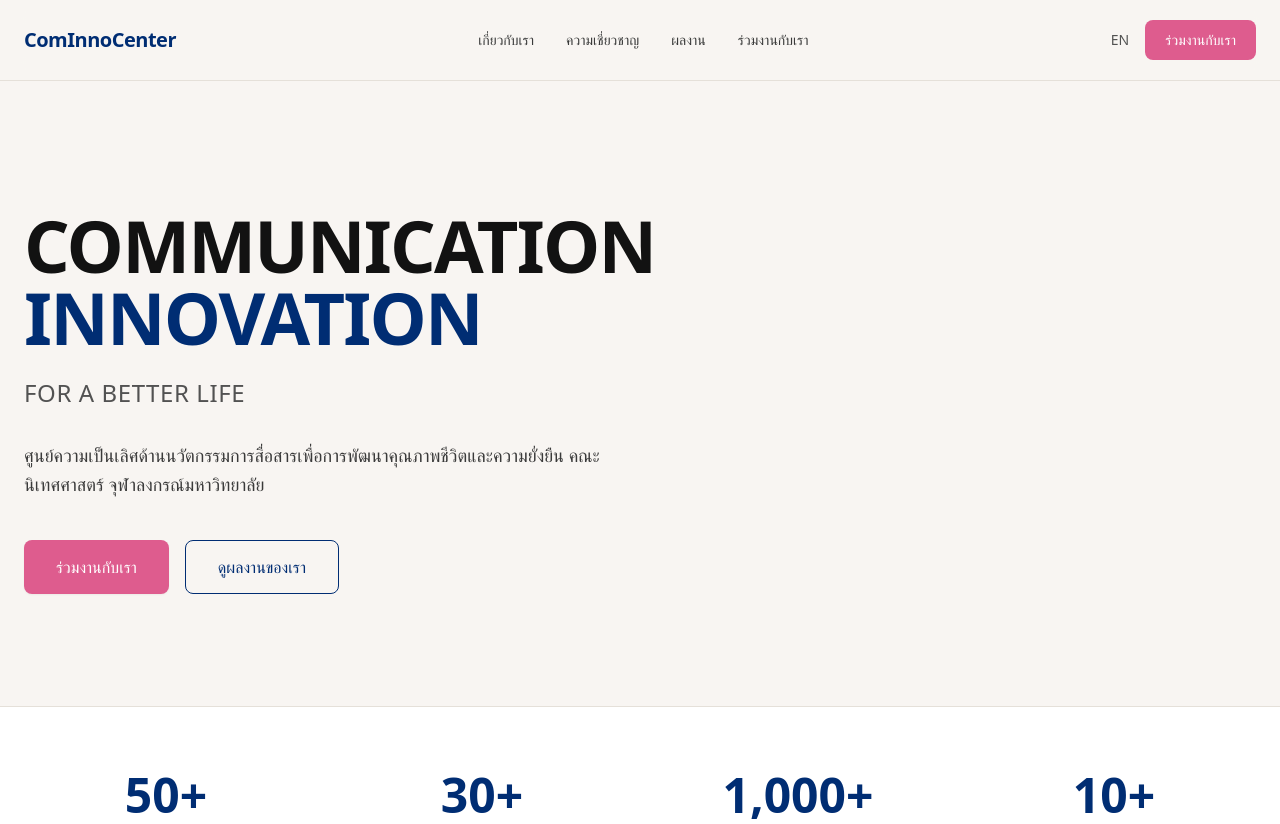
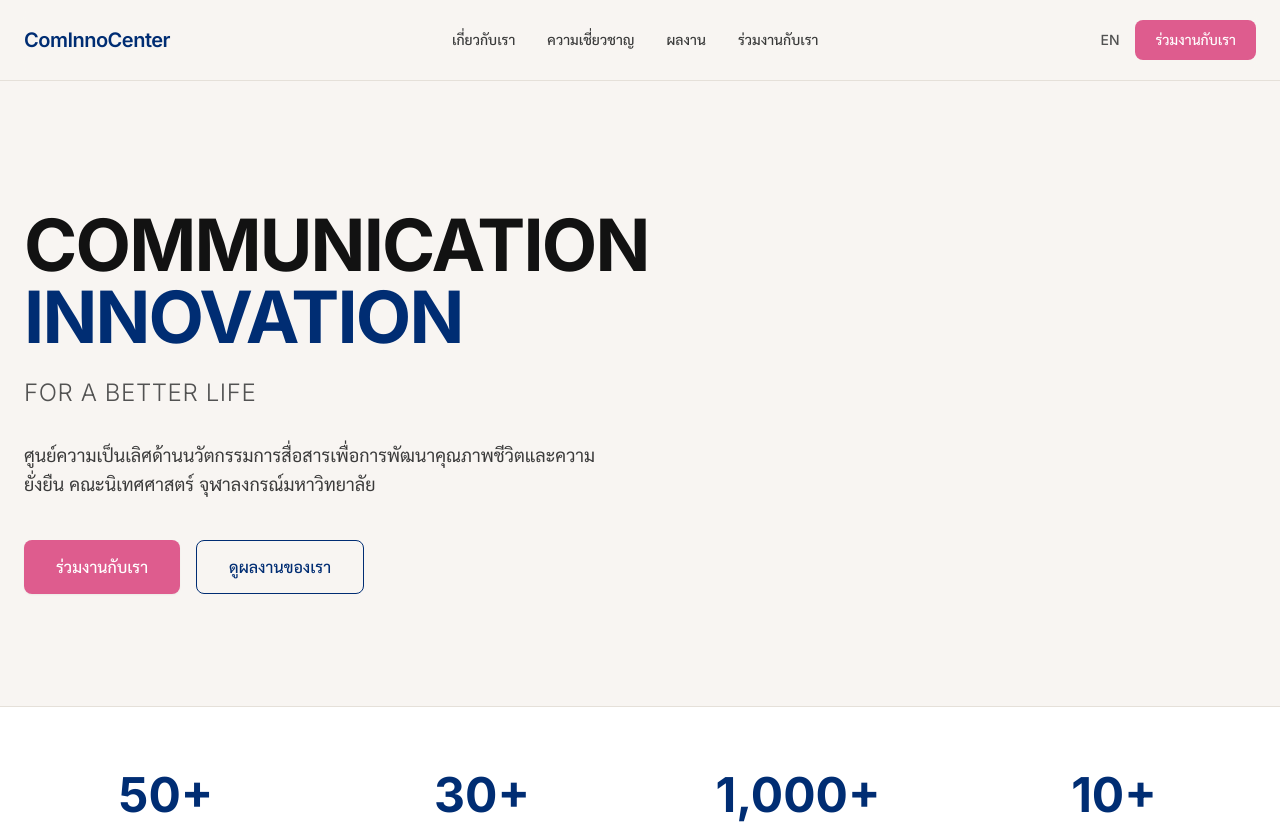
Before and after one commit to smithboon-thailand/cominnocenter-website, a Next.js app: page / in a window 1280 px wide. Shown: the top 824 px of the page. Built offline with nearby package versions, Linux system fonts and the light colour scheme.

Commit message:
Fix fonts: Add Sarabun (Thai) + Inter via next/font for better typography

```diff
--- a/src/app/layout.tsx
+++ b/src/app/layout.tsx
@@ -1,5 +1,19 @@
 import type { Metadata } from "next";
+import { Inter, Sarabun } from "next/font/google";
 import "./globals.css";
+
+const inter = Inter({
+  subsets: ["latin"],
+  variable: "--font-inter",
+  display: "swap",
+});
+
+const sarabun = Sarabun({
+  weight: ["300", "400", "500", "600", "700"],
+  subsets: ["thai", "latin"],
+  variable: "--font-sarabun",
+  display: "swap",
+});
 
 export const metadata: Metadata = {
   title: "ศูนย์ความเป็นเลิศด้านนวัตกรรมการสื่อสาร | ComInnoCenter",
@@ -20,8 +34,8 @@ export default function RootLayout({
   children: React.ReactNode;
 }>) {
   return (
-    <html lang="th">
-      <body className="antialiased bg-neutral-50 text-neutral-900">
+    <html lang="th" className={`${inter.variable} ${sarabun.variable}`}>
+      <body className="antialiased bg-neutral-50 text-neutral-900 font-sans">
         {children}
       </body>
     </html>
```
